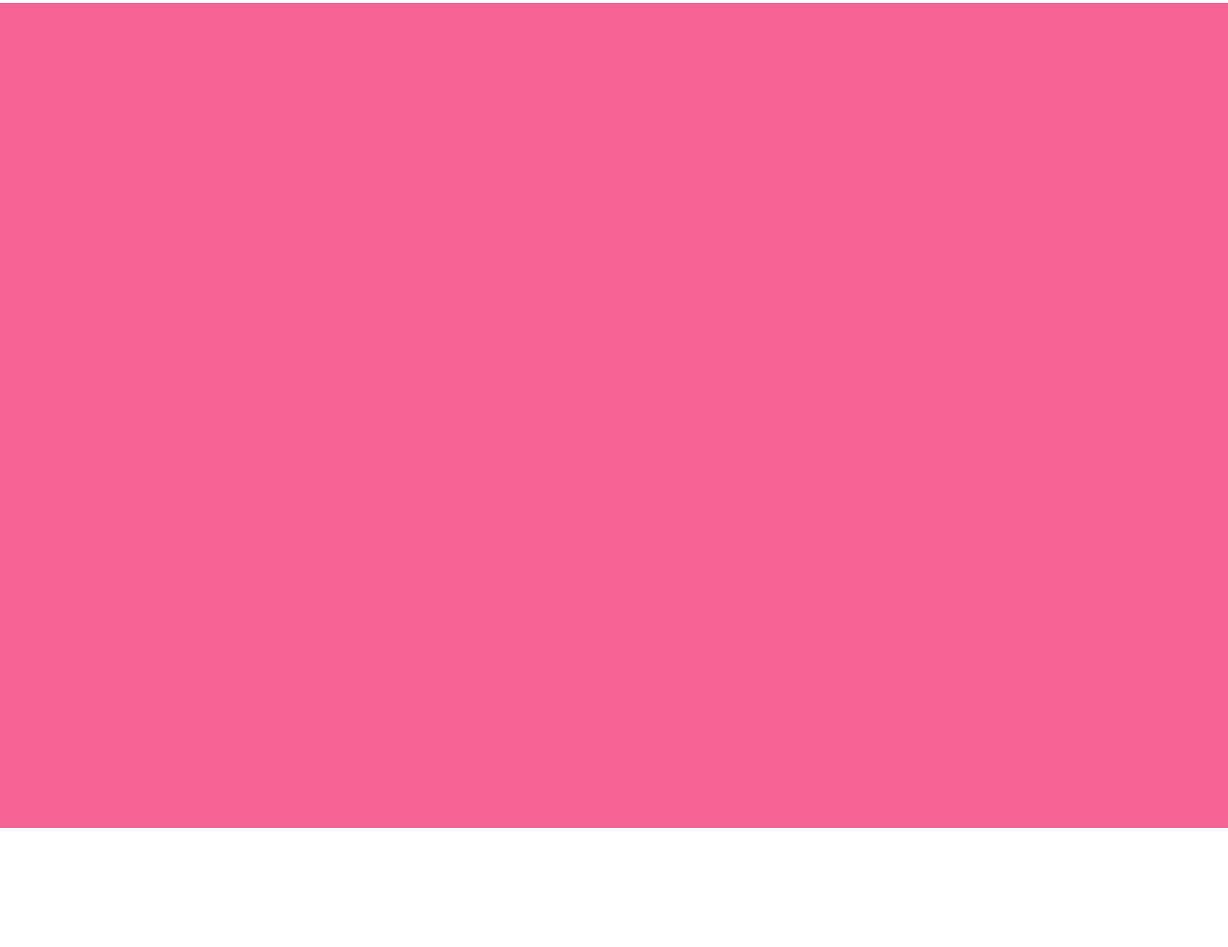
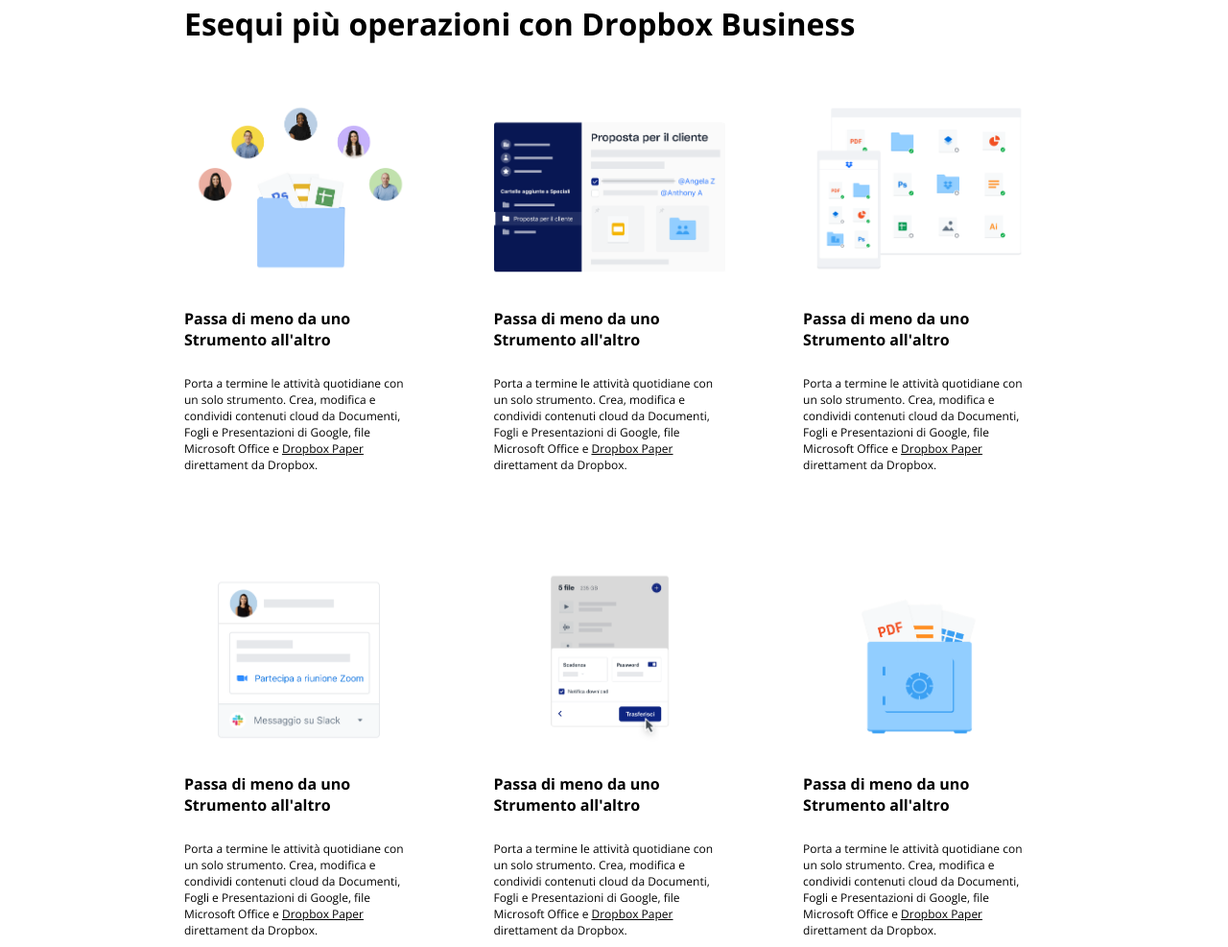
Before and after one commit to airowl/htmlcss-dropbox, a plain HTML site: page index.html in a window 1280 px wide. Shown: the part 2773-3760 px from the top of the page at 96% size. Drawn offline with nearby package versions, Linux system fonts and the light colour scheme.

Commit message:
add section features con due row all'interno 3 col

```diff
--- a/css/style.css
+++ b/css/style.css
@@ -19,6 +19,10 @@ body{
     font-size: .75rem; /* 12px */
 }
 
+img{
+    width: 100%;
+}
+
 .container{
     width: 70%;
     margin: 0 auto;
@@ -29,6 +33,10 @@ body{
     width: 85%;
     margin: 0 auto;
     max-width: 73.75rem;
+}
+
+.underline{
+    text-decoration: underline;
 }
 
 /* FLOAT ELEMENT */
@@ -110,6 +118,7 @@ header{
 
 header img{
     vertical-align: middle;
+    width: 25%;
 }
 
 header nav ul li, header nav{
@@ -180,7 +189,7 @@ section.prices .plans{
 
 section.prices .plans .plan{
     float: left;
-    width: 30%; /* PROBLEMINO */
+    width: 30%;
     height: 60rem;
     border: 1px solid lightgray;
 }
@@ -272,10 +281,6 @@ section.partner .col-1{
     width: 60%;
 }
 
-section.partner .col-1 img{
-    width: 100%;
-}
-
 section.partner .col-2{
     width: 40%;
     padding: 42px;
@@ -296,6 +301,29 @@ section.partner .col-2 button{
 
 section.features{
     margin-bottom: 155px;
+}
+
+section.features .row{
+    width: 100%;
+}
+
+section.features .row:first-of-type{
+    margin-top: 52px;
+    margin-bottom: 90px;
+}
+
+section.features .row .col{
+    float: left;
+    width: 27%;
+}
+
+section.features .row .col:nth-child(2n){
+    margin: 0 9%;
+}
+
+section.features .row .col h4{
+    margin-top: 24px;
+    margin-bottom: 26px;
 }
 
 /* REVIEWS */
@@ -323,11 +351,6 @@ header, main, footer{
     width: 100%;
 }
 
-main section:nth-child(4){
-    height: 860px;
-    background-color: rgb(246, 100, 148);
-}
-
 main section:nth-child(5){
     height: 764px;
     background-color: rgb(150, 241, 141);
--- a/index.html
+++ b/index.html
@@ -274,9 +274,73 @@
                 </div>
             </div>
         </section>
+
         <section class="features">
-            <div class="container"></div>
+            <div class="container">
+                <h2 class="font-lrg">
+                    Esequi più operazioni con Dropbox Business
+                </h2>
+                <div class="row clearfix">
+                    <div class="col">
+                        <img src="img/business-feature-switching-tools.png" alt="Immagine con un folder in condivisione">
+                        <h4 class="font-sm">
+                            Passa di meno da uno Strumento all'altro
+                        </h4>
+                        <p>
+                            Porta a termine le attività quotidiane con un solo strumento. Crea, modifica e condividi contenuti cloud da Documenti, Fogli e Presentazioni di Google, file Microsoft Office e <span class="underline">Dropbox Paper</span> direttament da Dropbox.
+                        </p>
+                    </div>
+                    <div class="col">
+                        <img src="img/business-feature-coordinate-it.png" alt="Immagine con un folder in condivisione">
+                        <h4 class="font-sm">
+                            Passa di meno da uno Strumento all'altro
+                        </h4>
+                        <p>
+                            Porta a termine le attività quotidiane con un solo strumento. Crea, modifica e condividi contenuti cloud da Documenti, Fogli e Presentazioni di Google, file Microsoft Office e <span class="underline">Dropbox Paper</span> direttament da Dropbox.
+                        </p>
+                    </div>
+                    <div class="col">
+                        <img src="img/business-feature-multi-device.png" alt="Immagine con un folder in condivisione">
+                        <h4 class="font-sm">
+                            Passa di meno da uno Strumento all'altro
+                        </h4>
+                        <p>
+                            Porta a termine le attività quotidiane con un solo strumento. Crea, modifica e condividi contenuti cloud da Documenti, Fogli e Presentazioni di Google, file Microsoft Office e <span class="underline">Dropbox Paper</span> direttament da Dropbox.
+                        </p>
+                    </div>
+                </div>
+                <div class="row clearfix">
+                    <div class="col">
+                        <img src="img/business-feature-integrations-it.png" alt="Immagine con un folder in condivisione">
+                        <h4 class="font-sm">
+                            Passa di meno da uno Strumento all'altro
+                        </h4>
+                        <p>
+                            Porta a termine le attività quotidiane con un solo strumento. Crea, modifica e condividi contenuti cloud da Documenti, Fogli e Presentazioni di Google, file Microsoft Office e <span class="underline">Dropbox Paper</span> direttament da Dropbox.
+                        </p>
+                    </div>
+                    <div class="col">
+                        <img src="img/business-feature-send-files-it.png" alt="Immagine con un folder in condivisione">
+                        <h4 class="font-sm">
+                            Passa di meno da uno Strumento all'altro
+                        </h4>
+                        <p>
+                            Porta a termine le attività quotidiane con un solo strumento. Crea, modifica e condividi contenuti cloud da Documenti, Fogli e Presentazioni di Google, file Microsoft Office e <span class="underline">Dropbox Paper</span> direttament da Dropbox.
+                        </p>
+                    </div>
+                    <div class="col">
+                        <img src="img/business-feature-security.png" alt="Immagine con un folder in condivisione">
+                        <h4 class="font-sm">
+                            Passa di meno da uno Strumento all'altro
+                        </h4>
+                        <p>
+                            Porta a termine le attività quotidiane con un solo strumento. Crea, modifica e condividi contenuti cloud da Documenti, Fogli e Presentazioni di Google, file Microsoft Office e <span class="underline">Dropbox Paper</span> direttament da Dropbox.
+                        </p>
+                    </div>
+                </div>
+            </div>
         </section>
+
         <section class="reviews">
             <div class="container"></div>
         </section>
```
